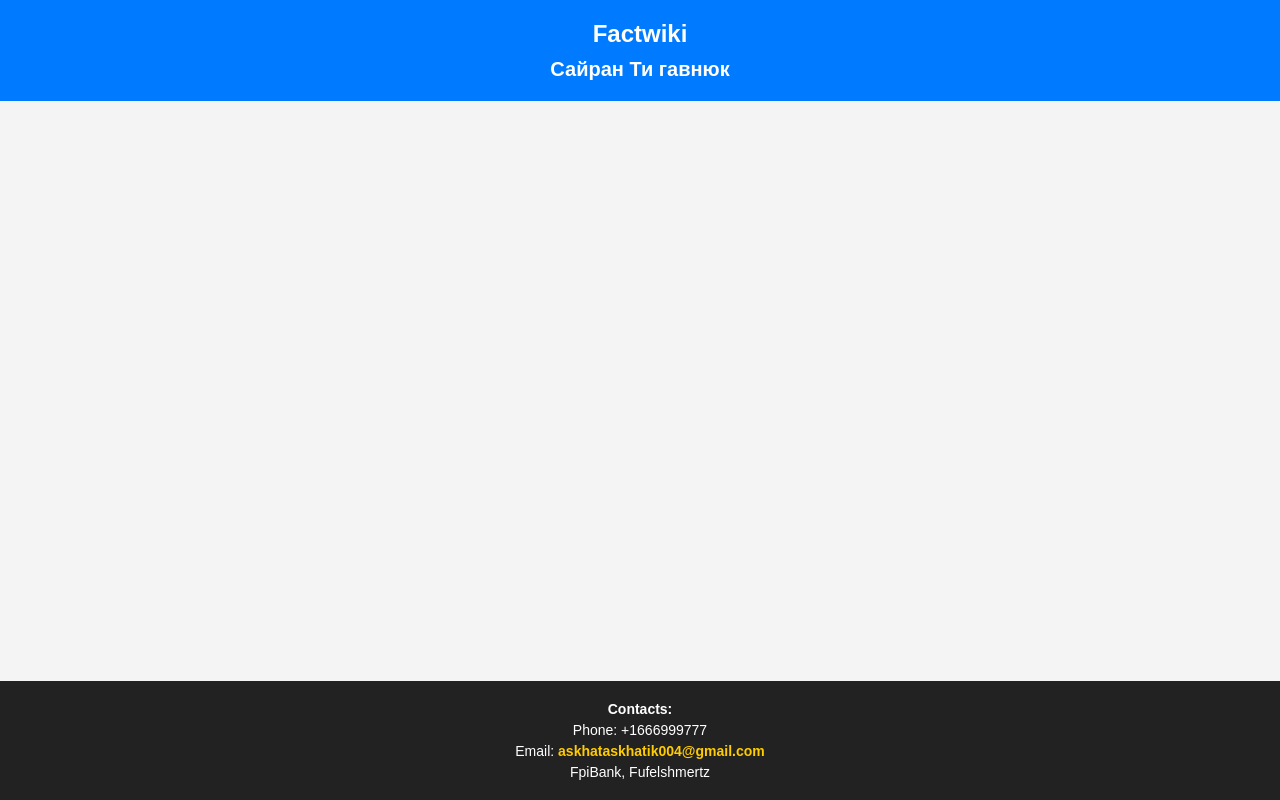
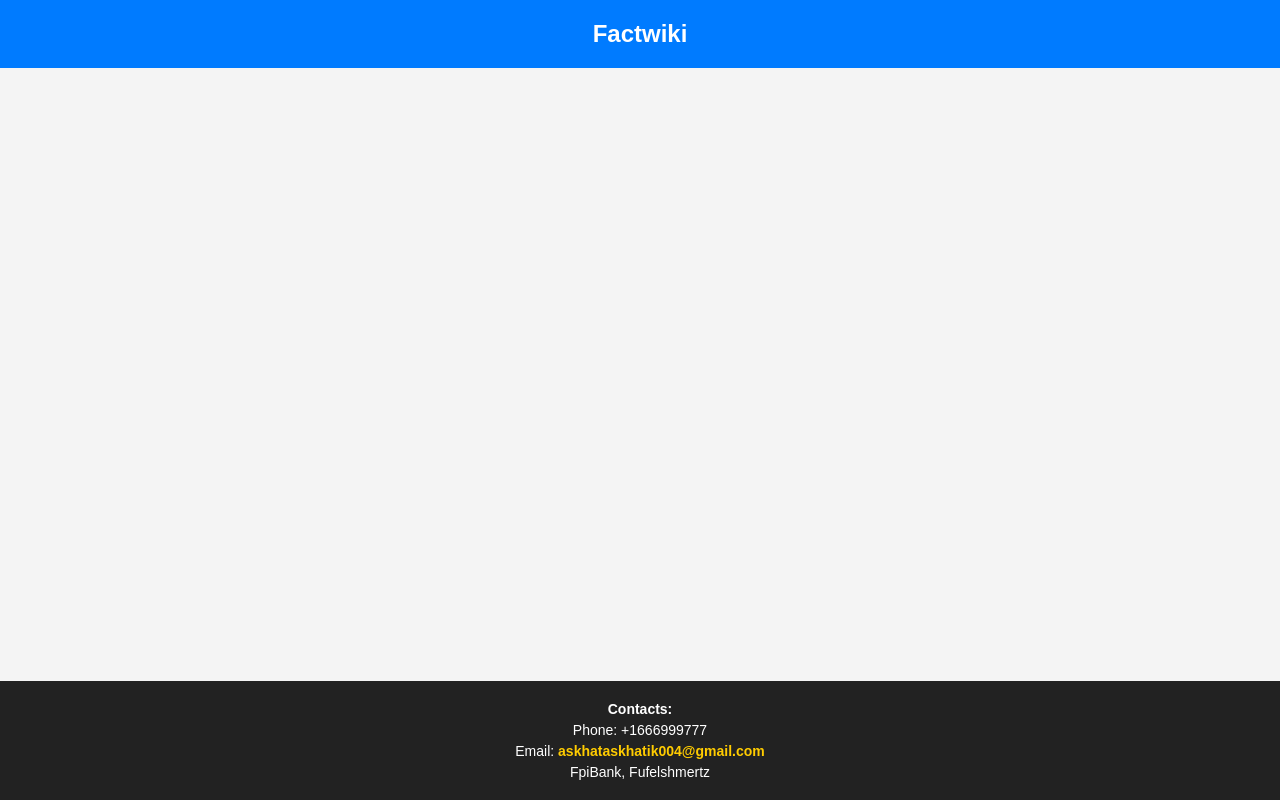
Before and after one commit to Helloguy777/Helloguy777.github.io, a plain HTML site: page index.html in a window 1280 px wide. Drawn offline with Linux system fonts and the light colour scheme.

Commit message:
Update index.html

```diff
--- a/index.html
+++ b/index.html
@@ -38,7 +38,6 @@
         Factwiki
         <script async src="https://pagead2.googlesyndication.com/pagead/js/adsbygoogle.js?client=ca-pub-4751126652198889"
             crossorigin="anonymous"></script>
-        <div style="margin-top: 10px; font-size: 20px;">Сайран Ти гавнюк</div>
     </header>
     <footer>
         <p><strong>Contacts:</strong></p>
```
